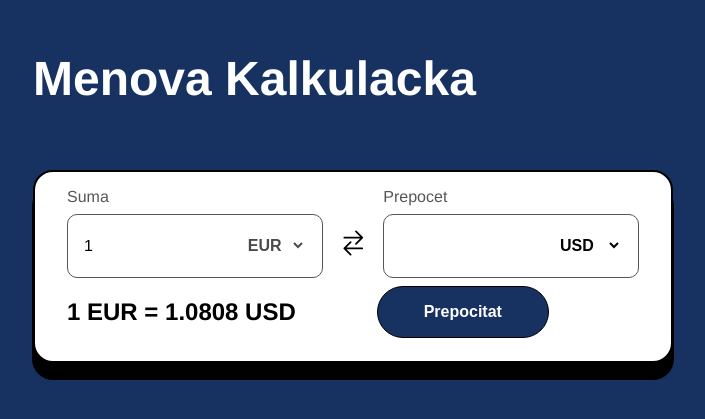
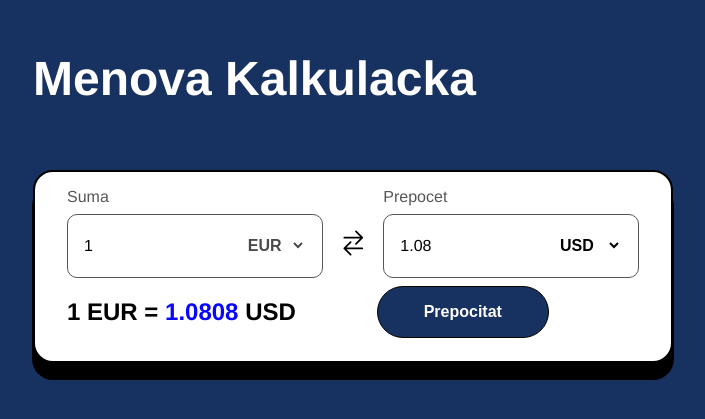
Before and after one commit to JakubTkac/zadanie-calc, a React (Vite) app in the folder frontend/: page / in a window 1280 px wide. Shown: the part 209-628 px from the top of the page, without its empty margins (287-992 px from the left). Built offline with nearby package versions, Linux system fonts and the light colour scheme.

Commit message:
ADD rate style, auto calculate on change

```diff
--- a/frontend/components/Calculator/Calculator.tsx
+++ b/frontend/components/Calculator/Calculator.tsx
@@ -3,7 +3,7 @@ import Label from "../Common/Label";
 import { IoSwapHorizontal } from "react-icons/io5";
 import CalculatorItems from "./CalculatorItems";
 import Select from "../Common/Select";
-import { useState } from "react";
+import { useEffect, useState } from "react";
 import Button from "../Common/Button";
 
 const StyledCalculatorWrapper = styled.div`
@@ -69,6 +69,7 @@ const StyledInputCurrencyContainer = styled.div`
     height: 100%;
   }
 `;
+
 const Calculator = () => {
   const [selectedAmountRate, setSelectedAmountRate] = useState<number | null>(
     null,
@@ -101,6 +102,12 @@ const Calculator = () => {
     }
   };
 
+  const handleSwapValues = () => {};
+
+  useEffect(() => {
+    handleCalculate();
+  }, [inputValue, selectedCalculationRate]);
+
   return (
     <>
       <StyledCalculatorWrapper>
@@ -110,8 +117,15 @@ const Calculator = () => {
             <StyledInputCurrencyContainer>
               <input
                 value={inputValue}
-                onChange={(e) => setInputValue(parseFloat(e.target.value))}
-                type="number"
+                onChange={(e) => {
+                  const newValue = e.target.value;
+                  if (/^\d*\.?\d{0,2}$/.test(newValue)) {
+                    // eslint-disable-next-line @typescript-eslint/ban-ts-comment
+                    // @ts-ignore
+                    setInputValue(newValue);
+                  }
+                }}
+                type="text"
                 min="0"
                 defaultValue={1}
               />
@@ -123,11 +137,13 @@ const Calculator = () => {
               ></Select>
             </StyledInputCurrencyContainer>
           </StyledCurrencyContainer>
-          <IoSwapHorizontal></IoSwapHorizontal>
+          <IoSwapHorizontal onClick={handleSwapValues}></IoSwapHorizontal>
           <StyledCurrencyContainer>
             <Label>Prepocet</Label>
             <StyledInputCurrencyContainer>
-              <span>{calculatedResult}</span>
+              <span>
+                {calculatedResult !== null ? calculatedResult.toFixed(2) : ""}
+              </span>
               <Select
                 data={CalculatorItems.rates}
                 disabled={false}
@@ -138,7 +154,17 @@ const Calculator = () => {
           </StyledCurrencyContainer>
         </StyledCalculatorFlex>
         <StyledCalculatorFlex>
-          <h2>{`${selectedAmountRate} ${selectedAmountName} = ${selectedCalculationRate} ${selectedCalculationName}`}</h2>
+          <h2>
+            {`${selectedAmountRate} ${selectedAmountName} = `}
+            <span
+              style={{
+                color: "#0a05ff",
+              }}
+            >
+              {selectedCalculationRate}
+            </span>{" "}
+            {selectedCalculationName}
+          </h2>
           <div style={{ width: "50%" }}>
             <Button onClick={handleCalculate}>Prepocitat</Button>
           </div>
```
